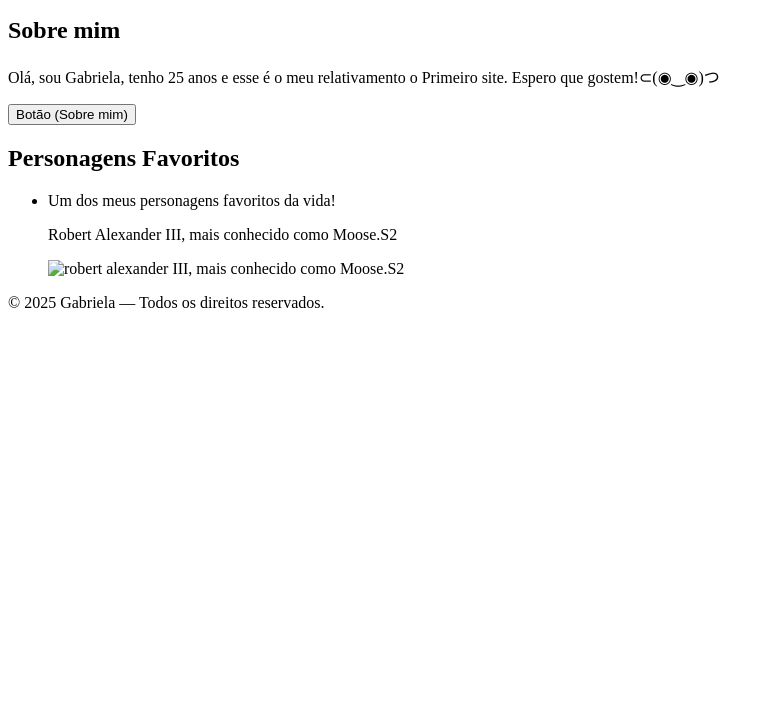
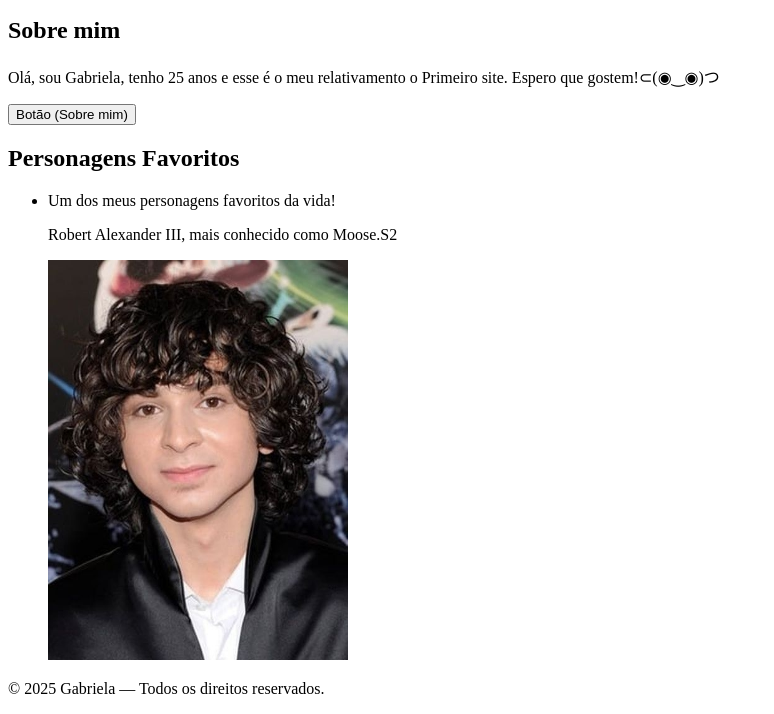
Before and after one commit to Gabiof/Meu-Primeiro-Site-, a plain HTML site: page index.html in a window 1280 px wide. Shown: the part 107-821 px from the top of the page, without its empty margins (0-774 px from the left). Before the commit the page ends 800 px from the top, so only its background shows below. Drawn offline with Linux system fonts and the light colour scheme.

Commit message:
Primeiro Comite

```diff
--- a/index.html
+++ b/index.html
@@ -24,7 +24,7 @@
       <ul>
         <li>Um dos meus personagens favoritos da vida!</li>
         <p>Robert Alexander III, mais conhecido como Moose.S2</p>
-        <img src="imagens/Adam_Sevani_1.jpg" alt="robert alexander III, mais conhecido como Moose.S2" width="300">
+        <img src="./imagem/Adam_Sevani_1.jpg" alt="robert alexander III, mais conhecido como Moose.S2" width="300">
       </ul>
     </section>
   </main>
```
